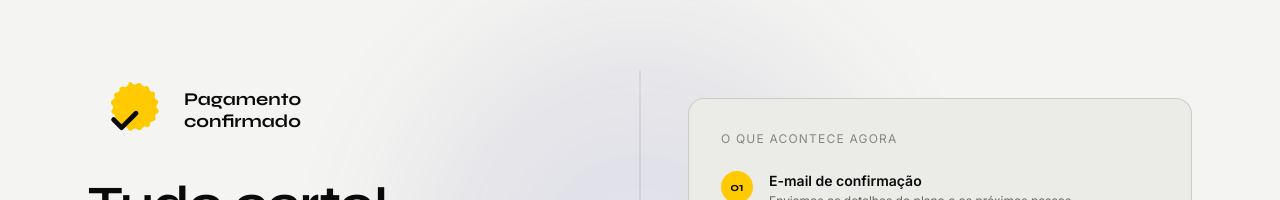
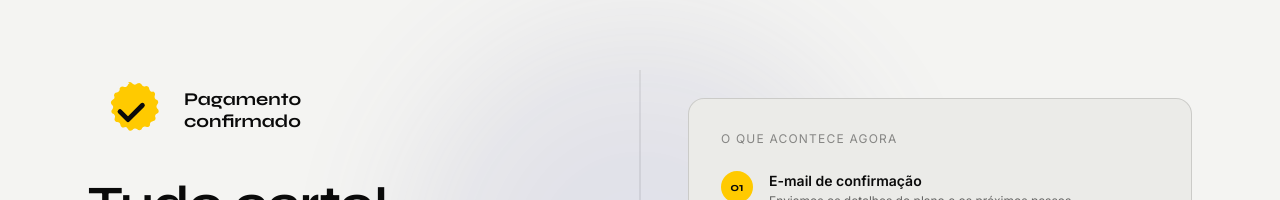
Before and after one commit to hefezzia/hefezzia-site, a Next.js app: page /sucesso in a window 1280 px wide. Shown: the part 143-343 px from the top of the page. Built offline with nearby package versions, Linux system fonts and the light colour scheme.

Commit message:
Update page.tsx

```diff
--- a/app/sucesso/page.tsx
+++ b/app/sucesso/page.tsx
@@ -88,7 +88,7 @@ export default function Sucesso() {
                   fill="var(--brand-yellow)"
                 />
                 <path
-                  d="M32 50 l10 10 l18 -18"
+                  d="M40 40 l10 10 l18 -18"
                   stroke="var(--text-on-yellow)"
                   strokeWidth="6"
                   strokeLinecap="round"
```
